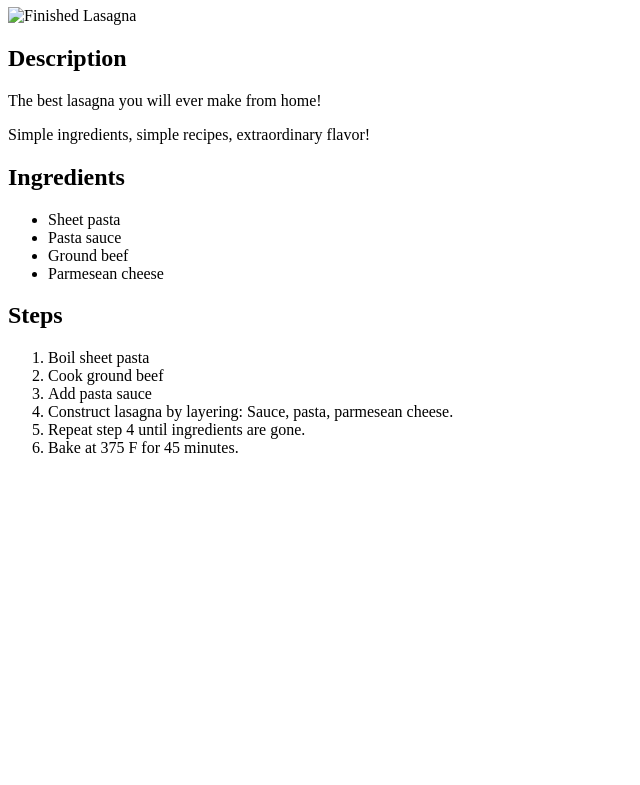
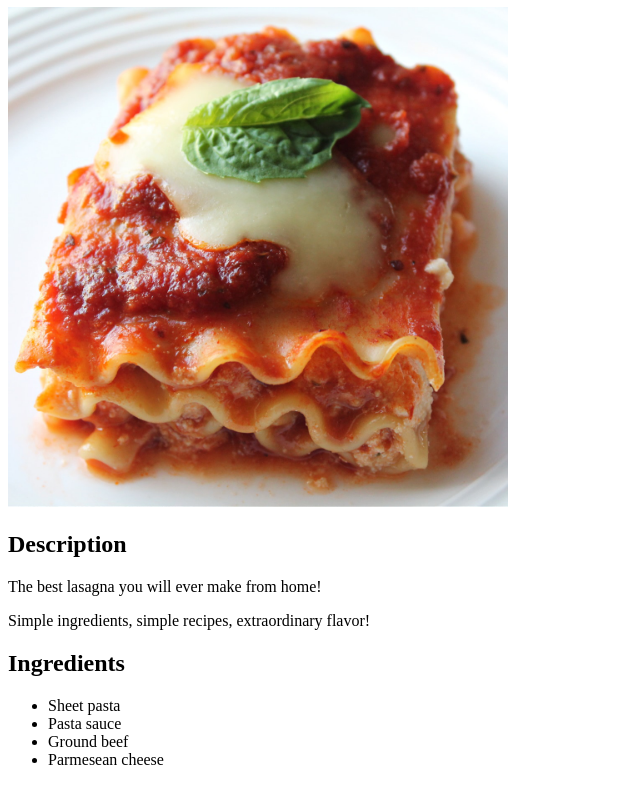
Before and after one commit to loganjlevin/odin-recipes, a plain HTML site: page recipes/lasagna.html in a window 1280 px wide. Shown: the part 73-858 px from the top of the page, without its empty margins (0-640 px from the left). Before the commit the page ends 800 px from the top, so only its background shows below. Drawn offline with Linux system fonts and the light colour scheme.

Commit message:
Update lasagna.html

```diff
--- a/recipes/lasagna.html
+++ b/recipes/lasagna.html
@@ -8,7 +8,7 @@
 
     <body>
         <h1>Lasagna</h1>
-        <img src="../images/classic-lasagna-square.jpg" alt="Finished Lasagna" width="500">
+        <img src="../images/lasagna.jpg" alt="Finished Lasagna" width="500">
         <h2>Description</h2>
         <p>The best lasagna you will ever make from home!</p>
         <p>Simple ingredients, simple recipes, extraordinary flavor!</p>
```
